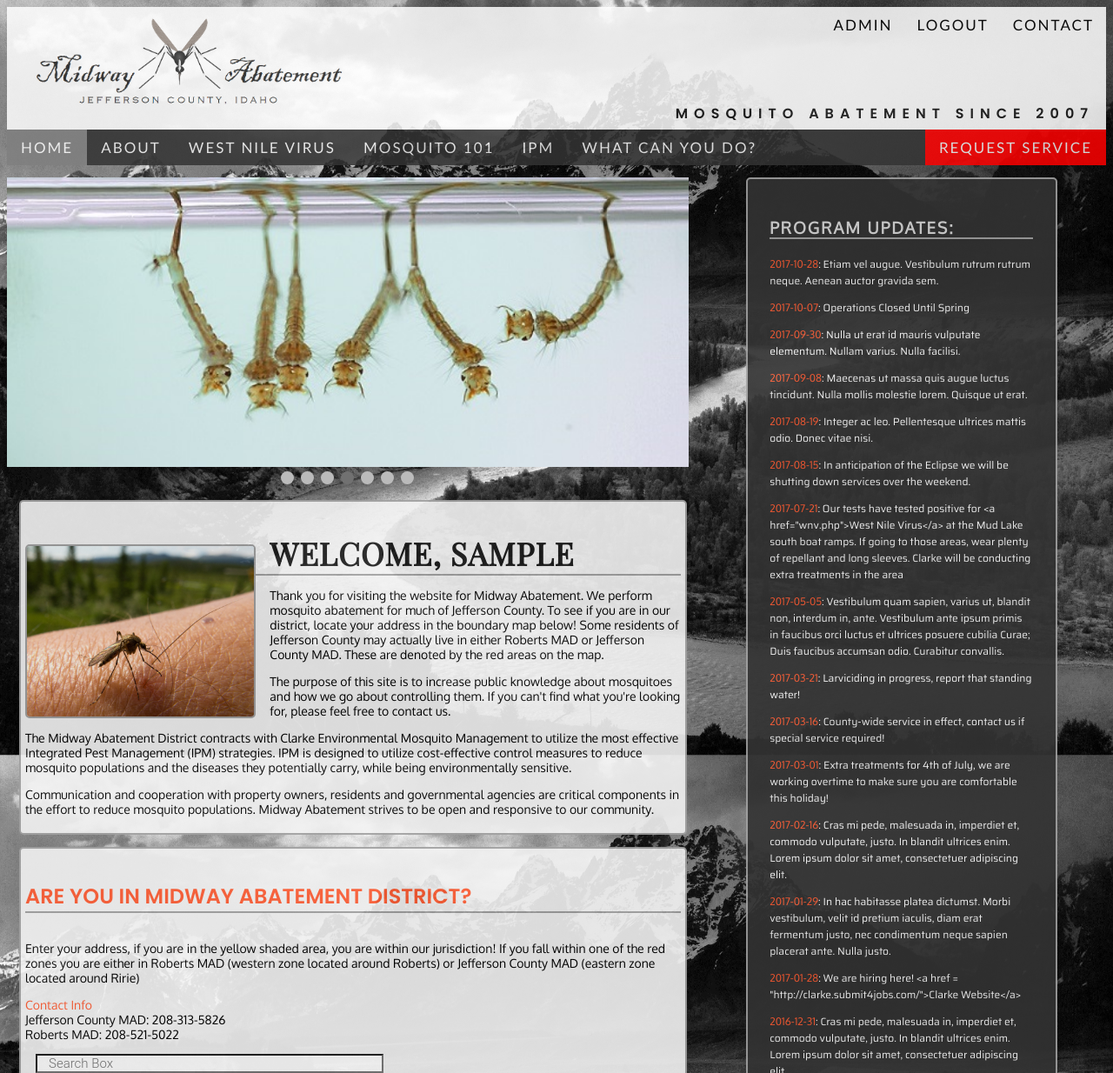
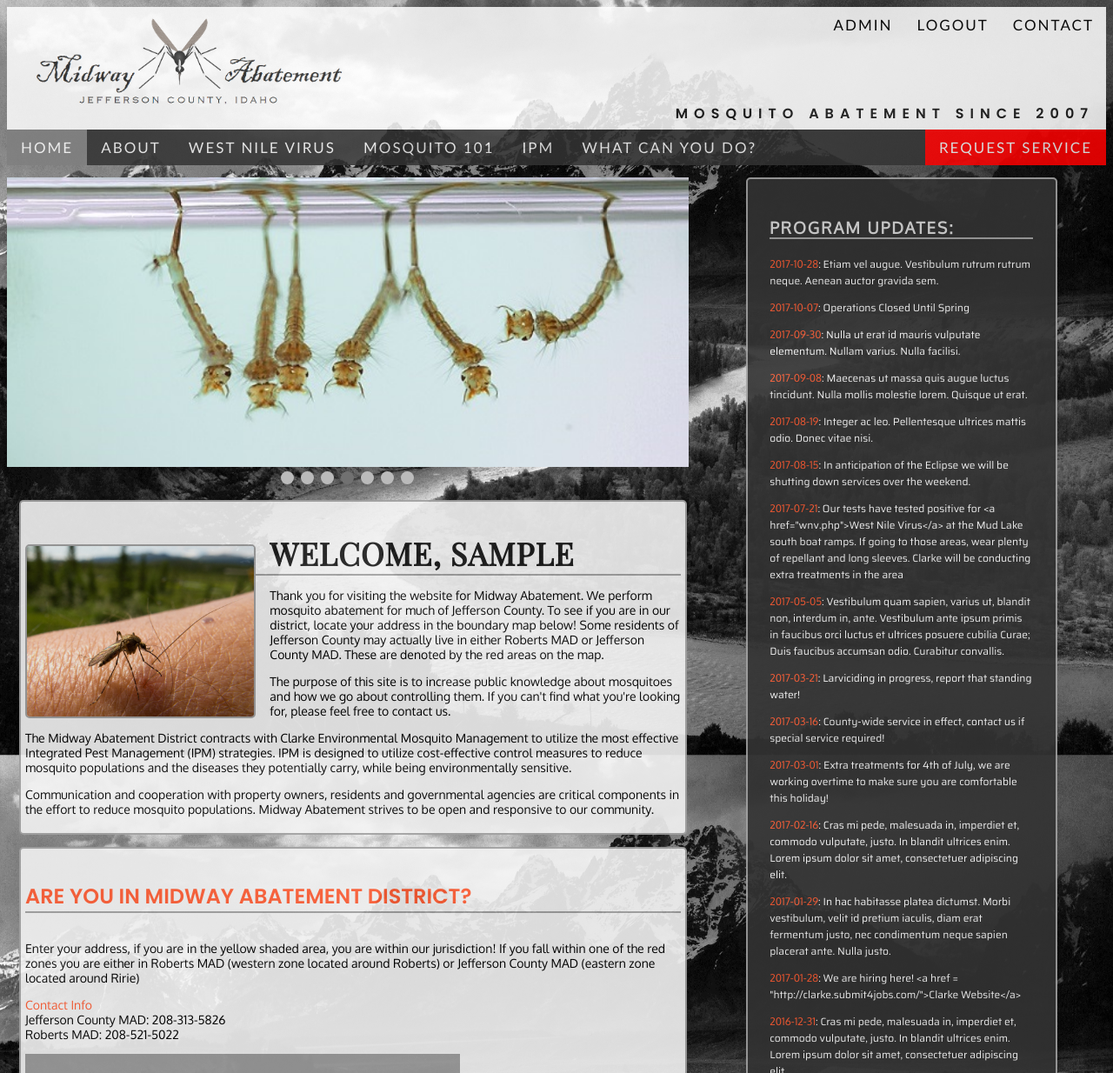
Before and after one commit to wesleygruenberg/midwayabatement, a PHP site: page / in a window 1280 px wide. Shown: the top 1234 px of the page at 87% size. Run offline with PHP 8.4, Linux system fonts and the light colour scheme; the visitor is signed in with stand-in values (Sample User, id 1); data comes from the database, SQL or seed files in the repository; a map, chart or similar area stays blank; some libraries are stand-ins or nearby versions; grey boxes are pictures that could not be loaded.

Commit message:
eliminating search box for now

```diff
--- a/public/index.php
+++ b/public/index.php
@@ -128,7 +128,7 @@ include_once ('session-handler-functions.php');
 				<p><em>Contact Info</em><br>
 				Jefferson County MAD: 208-313-5826<br>
 				Roberts MAD: 208-521-5022</p>
-				<input id="pac-input" class="controls" type="text" placeholder="Search Box">
+				<!--<input id="pac-input" class="controls" type="text" placeholder="Search Box"> -->
 				<div id="map"></div>
 			</div>
 
```
